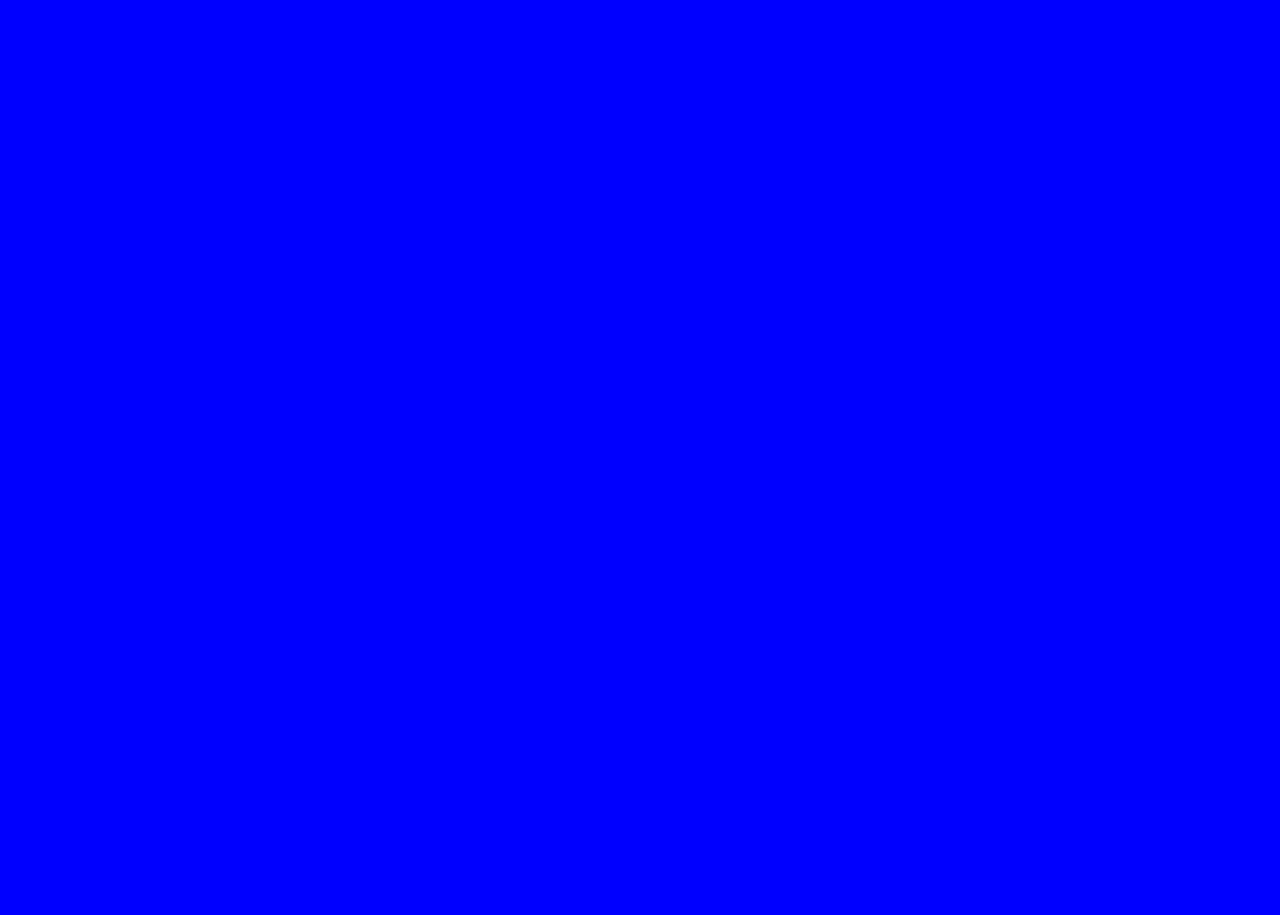
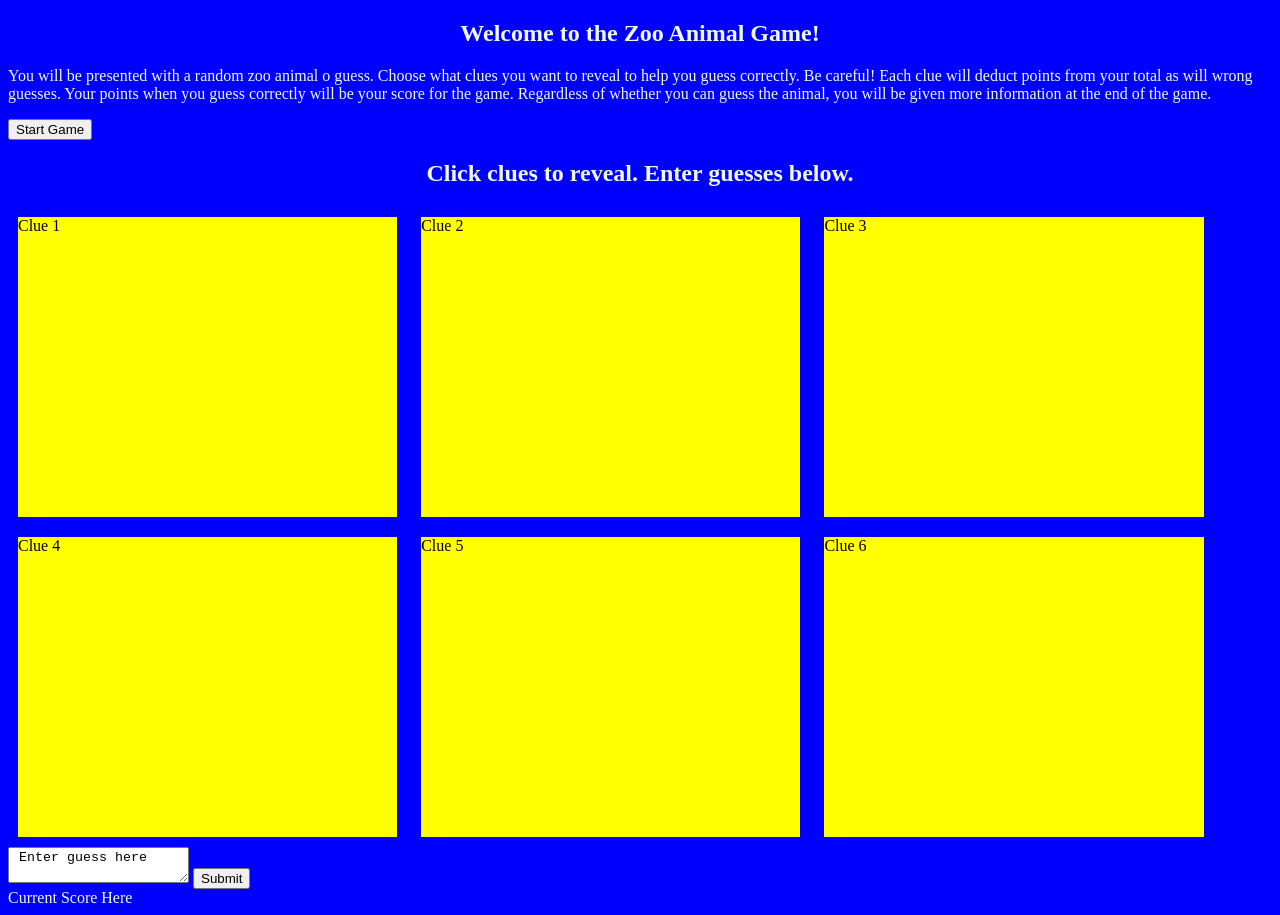
Before and after one commit to FelishaYuMacias/Zoo-Animal-Game, a plain HTML site: page index.html in a window 1280 px wide. Before the commit the page ends 800 px from the top, so only its background shows below. Drawn offline with Linux system fonts and the light colour scheme.

Commit message:
adding missing changes

```diff
--- a/assets/css/style.css
+++ b/assets/css/style.css
@@ -1,3 +1,22 @@
 body{
     background-color: blue;
+    display:block;
+    color: aliceblue;
 }
+header {
+text-align: center;
+}
+#startGame {
+    align-content: center;
+}
+.clue {
+background-color: yellow;
+min-height: 300px;
+width: 30%;
+display: inline-flex;
+margin: 10px;
+color: black;
+}
+h2 {
+    text-align: center;
+}
--- a/index.html
+++ b/index.html
@@ -9,6 +9,29 @@
     <link rel="stylesheet" href="./assets/css/style.css"/>
 </head>
 <body>
+    <section id="startPage">
+        <header>
+            <h1>Welcome to the Zoo Animal Game!</h1>
+        </header>
+        <main>
+            <p>You will be presented with a random zoo animal o guess. Choose what clues you want to reveal to help you guess correctly. Be careful! Each clue will deduct points from your total as will wrong guesses. Your points when you guess correctly will be your score for the game. Regardless of whether you can guess the animal, you will be given more information at the end of the game.</p>
+            <button id="startGame">Start Game</button>
+        </main>
+    </section>
+    <section id="gamePage">
+        <h2>Click clues to reveal. Enter guesses below.</h2>
+        <card class="clue"> Clue 1</card>
+        <card class="clue"> Clue 2</card>
+        <card class="clue"> Clue 3</card>
+        <card class="clue"> Clue 4</card>
+        <card class="clue"> Clue 5</card>
+        <card class="clue"> Clue 6</card>
+        <div class="answer">
+            <textarea> Enter guess here </textarea>
+            <button id="userGuess">Submit</button>
+        </div>
+        <div class="score">Current Score Here</div>
+    </section>
 
 <!-- linked our custom js  -->
 <script src="./assets/js/script.js"></script>
```
